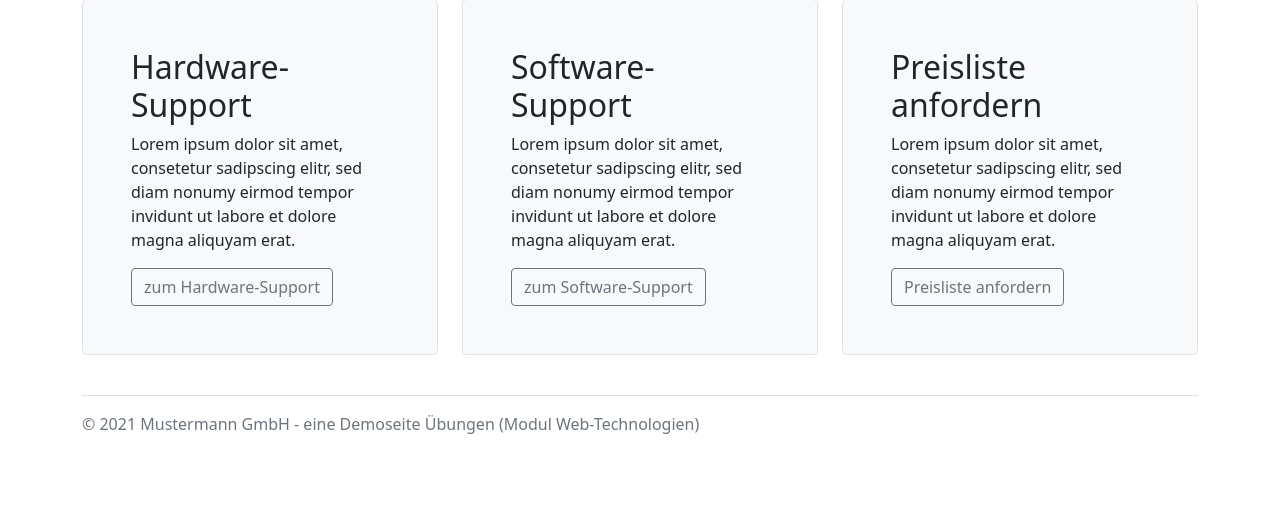
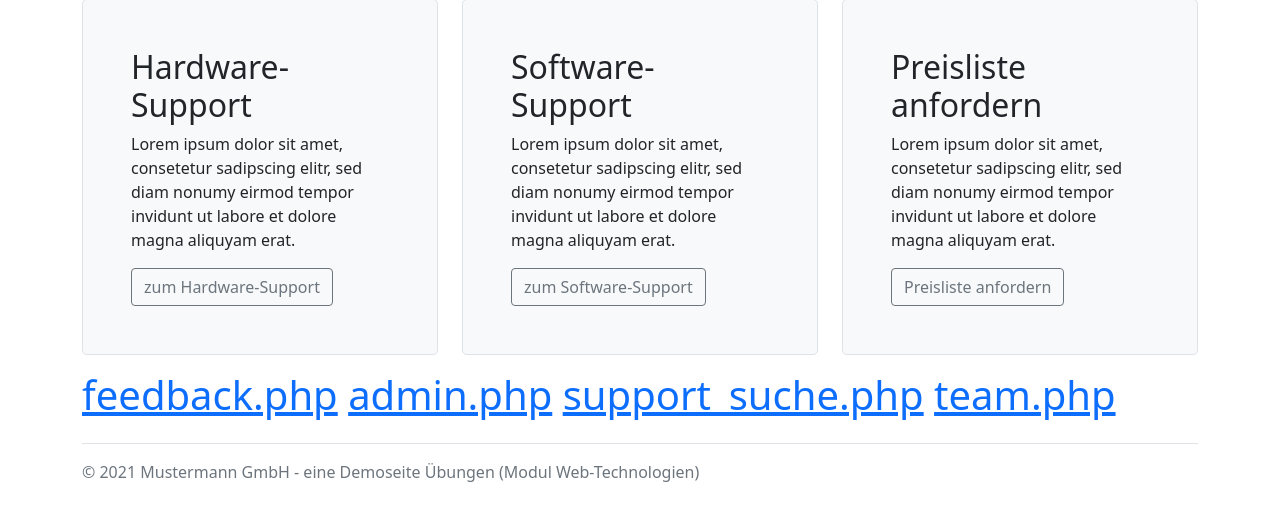
Before and after one commit to Dav-Git/mustermann, a PHP site: page / in a window 1280 px wide. Shown: the part 515-1023 px from the top of the page. Before the commit the page ends 949 px from the top, so only its background shows below. Run offline with PHP 8.4, Linux system fonts and the light colour scheme.

Commit message:
<vböo<ubväpBA

```diff
--- a/index.html
+++ b/index.html
@@ -94,6 +94,12 @@
           </div>
         </div>
       </div>
+      <h1>
+        <a href=feedback.php>feedback.php</a>
+        <a href=admin.php>admin.php</a>
+        <a href=support_suche.php>support_suche.php</a>
+        <a href=team.php>team.php</a>
+      </h1>
 
       <footer class="pt-3 mt-4 text-muted border-top">
         &copy; 2021 Mustermann GmbH - eine Demoseite Übungen (Modul Web-Technologien)
--- a/stats_display.php
+++ b/stats_display.php
@@ -1,3 +1,3 @@
 <?php
-$date_diff = date_diff(new DateTime(strval($_SESSION['time'])), new DateTime());
+$date_diff = date_diff(new DateTime(), new DateTime(strval($_SESSION['time'])));
 echo "Sie sind seit " . $date_diff->i . " Minuten und " . $date_diff->s . " Sekunden hier und haben sich " . $pages . " Seiten angesehen.";
```
